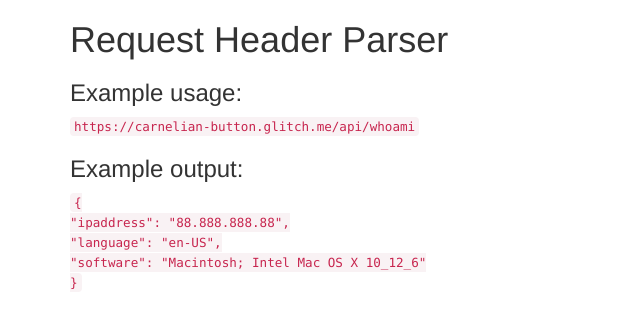
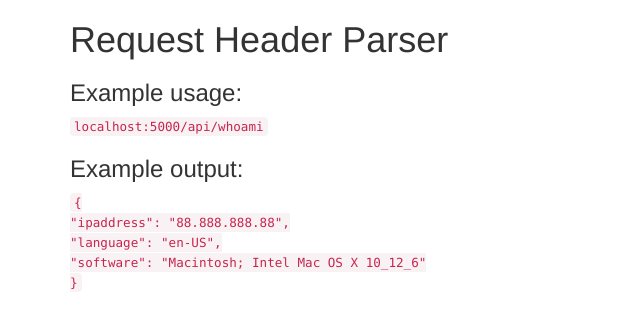
Before and after one commit to JohnIrle/Request-Header-Parser, a website: page views/index.html in a window 1280 px wide. Shown: the whole page, without its empty margins (0-640 px from the left). Drawn offline with nearby package versions, Linux system fonts and the light colour scheme.

Commit message:
change port number for local development

```diff
--- a/views/index.html
+++ b/views/index.html
@@ -11,7 +11,7 @@
             </h1>
 
             <h3>Example usage:</h3>
-            <code>https://carnelian-button.glitch.me/api/whoami</code>
+            <code>localhost:5000/api/whoami</code>
             <h3>Example output:</h3>
             <code>
                 { <br>
```
